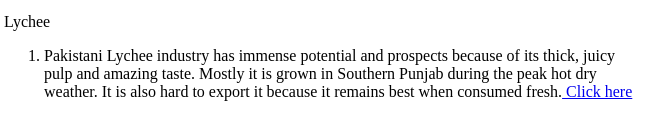
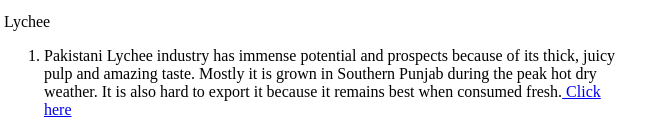
Before and after one commit to ameer-ali-jamali/Assignment-1-Create-Fruit-Names-list-Using-Html-Css, a plain HTML site: page index.html in a window 1280 px wide. Shown: the part 727-859 px from the top of the page, 44-712 px from the left. Drawn offline with Linux system fonts and the light colour scheme.

Commit message:
Style-With-Changed

```diff
--- a/index.html
+++ b/index.html
@@ -20,8 +20,6 @@
       including Almonds, Pistachios and Walnuts.
     </p>
   </div>
-
-
 
   <div>
     <ol>
@@ -98,7 +96,7 @@
       <li>Lychee</li>
       <ol>
         <li>
-          <p style="width: 50%;">
+          <p style="width: 49%;">
             Pakistani Lychee industry has immense potential and prospects because of its thick, juicy pulp and
             amazing taste. Mostly it is grown in Southern Punjab during the peak hot dry weather. It is also hard to
             export it because it remains best when consumed fresh.<a target="_blank"
```
